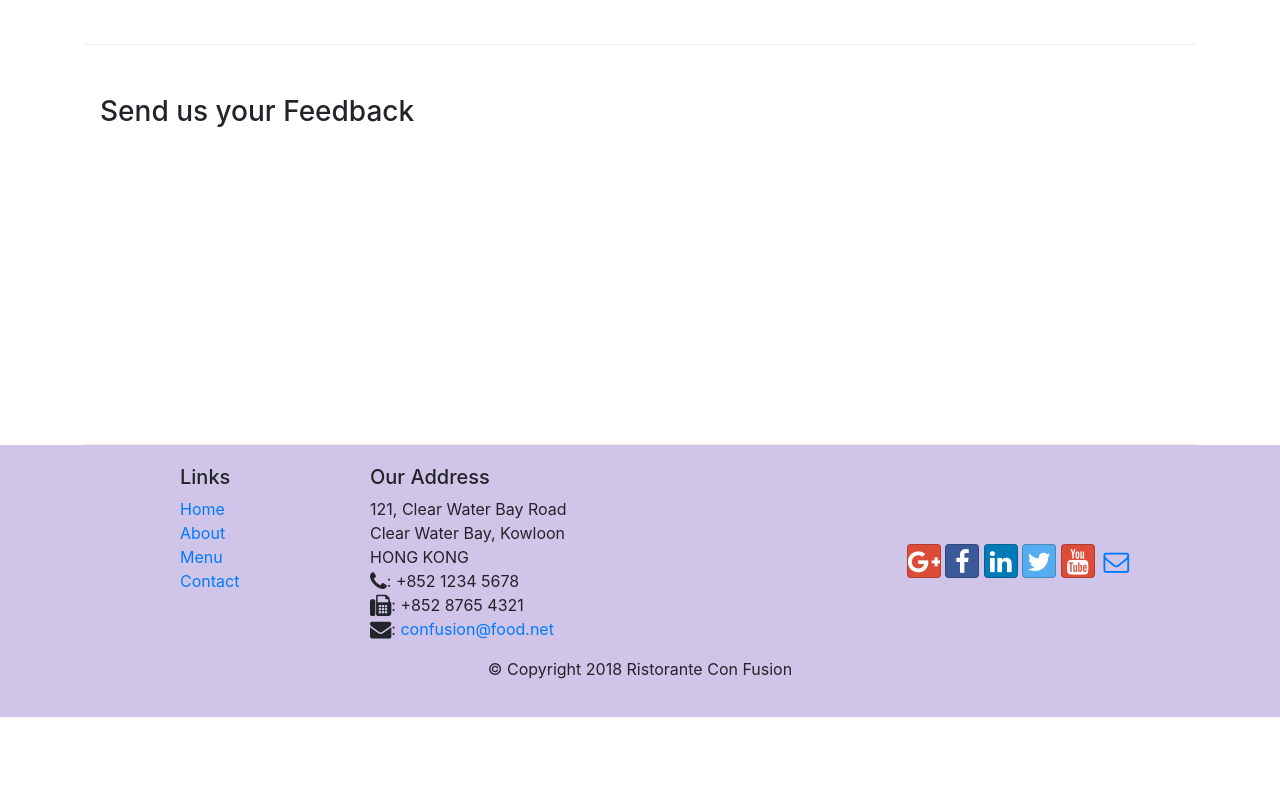
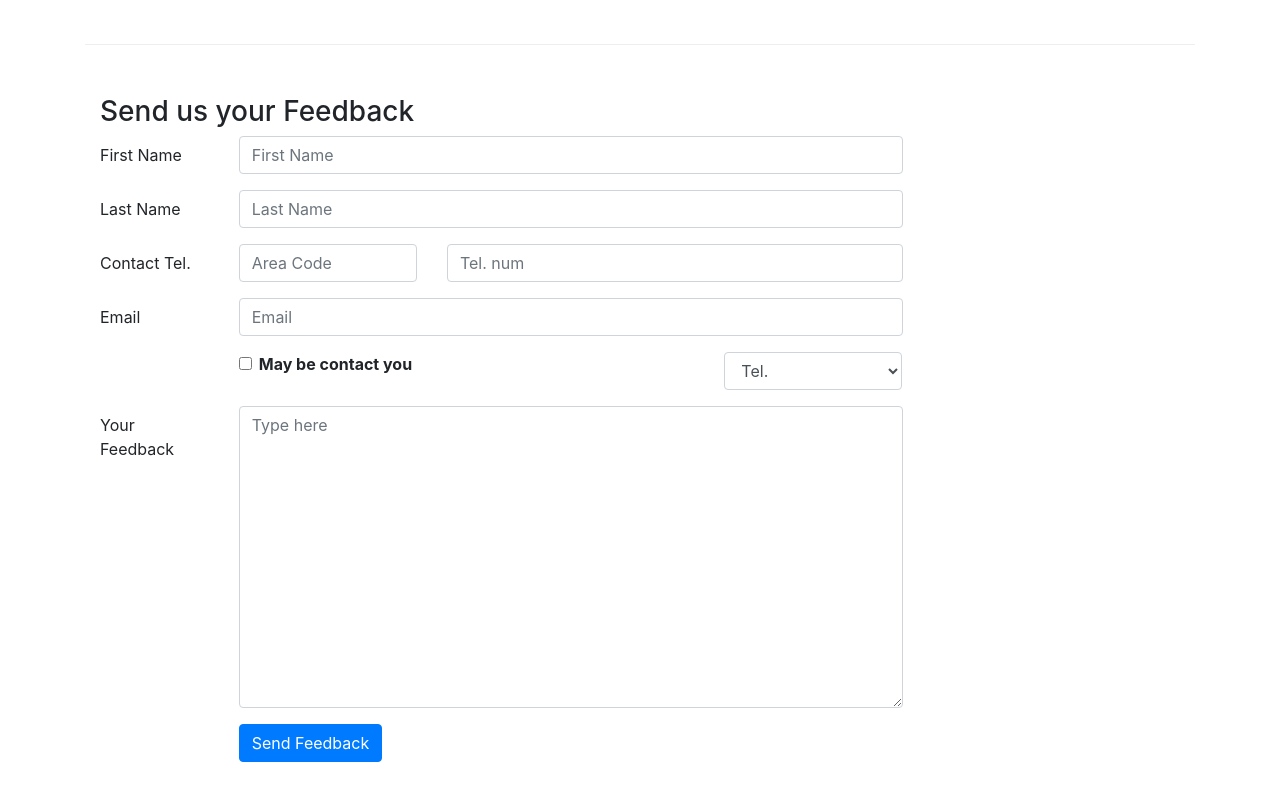
Before and after one commit to saurabhpathak072/Bootstrap-setup, a website: page contactus.html in a window 1280 px wide. Shown: the part 820-1620 px from the top of the page. Before the commit the page ends 1537 px from the top, so only its background shows below. Drawn offline with nearby package versions, Linux system fonts and the light colour scheme.

Commit message:
added form to contact page

```diff
--- a/contactus.html
+++ b/contactus.html
@@ -99,7 +99,59 @@
                     <h3>Send us your Feedback</h3>
                 </div>
                 <div class="col-12 col-md-9">
+                    <form>
+                        <div class="form-group row">
+                            <label for="firstname" class="col-md-2 col-form-label">First Name</label>
+                            <div class="col-md-10"><input type="text" class="form-control" id="firstname"
+                                    name="firstname" placeholder="First Name" /></div>
+                        </div>
+                        <div class="form-group row">
+                            <label for="lastname" class="col-md-2 col-form-label">Last Name</label>
+                            <div class="col-md-10"><input type="text" class="form-control" id="lastname" name="lastname"
+                                    placeholder="Last Name" /></div>
+                        </div>
 
+                        <div class="form-group row">
+                            <label for="telnum" class="col-12 col-md-2 col-form-label">Contact Tel.</label>
+                            <div class="col-5 col-md-3"><input type="tel" class="form-control" id="areacode"
+                                    name="areacode" placeholder="Area Code" /></div>
+                            <div class="col-7 col-md-7"><input type="tel" class="form-control" id="telnum"
+                                    name="firstname" placeholder="Tel. num" /></div>
+                        </div>
+                        <div class="form-group row">
+                            <label for="emailid" class="col-md-2 col-form-label">Email</label>
+                            <div class="col-md-10"><input type="email" class="form-control" id="emailid" name="emailid"
+                                    placeholder="Email" /></div>
+                        </div>
+                        <div class="form-group row">
+                            <div class="col-md-6 offset-md-2">
+                                <div class="form-check">
+                                    <input type="checkbox" class="form-check-input" name="approve" id="approve"
+                                        value="" />
+                                    <label for="approve" class="form-check-label">
+                                        <strong>May be contact you</strong>
+                                    </label>
+                                </div>
+                            </div>
+                            <div class="col-md-3 offset-md-1">
+                                <select name="contactselect" id="contactselect" class="form-control">
+                                    <option>Tel.</option>
+                                    <option>Email</option>
+                                </select>
+                            </div>
+                        </div>
+                        <div class="form-group row">
+                            <label for="feedback" class="col-md-2 col-form-label">Your Feedback</label>
+                            <div class="col-md-10"><textarea class="form-control" id="feedback" name="feedback"
+                                    placeholder="Type here" rows="12"></textarea></div>
+                        </div>
+
+                        <div class="form-group row">
+                            <div class="offset-md-2 col-md-10">
+                                <button type="submit" class="btn btn-primary">Send Feedback</button>
+                            </div>
+                        </div>
+                    </form>
                 </div>
                 <div class="col-12 col-md">
                 </div>
```
